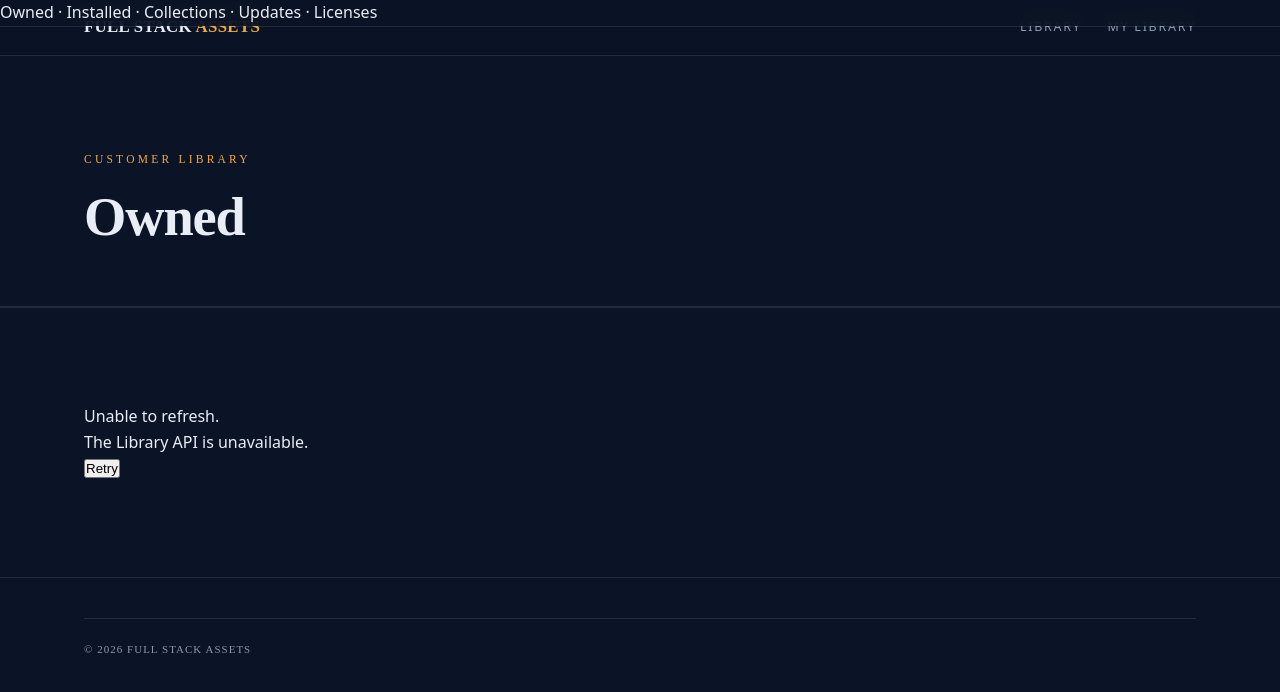
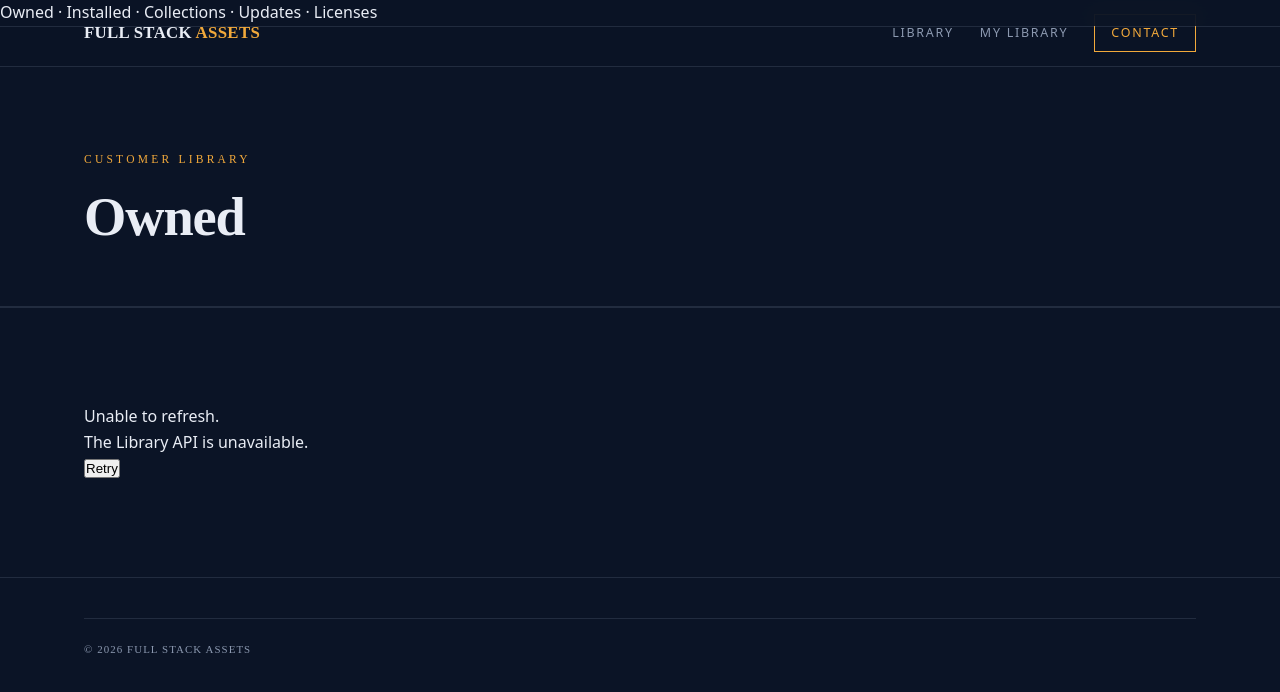
Before and after one commit to Full-Stack-Assets/FullStackAssets, a plain HTML site: page my-library/owned/index.html in a window 1280 px wide. Drawn offline with Linux system fonts and the light colour scheme; no server answers.

Commit message:
fix(my-library): preserve Contact nav on owned route

```diff
--- a/my-library/owned/index.html
+++ b/my-library/owned/index.html
@@ -1 +1 @@
-<!DOCTYPE html><html lang="en"><head><meta charset="UTF-8"><meta name="viewport" content="width=device-width, initial-scale=1.0"><meta name="marketplace-api-base" content=""><title>Owned | My Library</title><link rel="stylesheet" href="/assets/style.css"></head><body><a class="skip-link" href="#main">Skip to content</a><nav><div class="nav-inner"><a href="/" class="logo">FULL STACK <span>ASSETS</span></a><div class="nav-links"><a href="/library/">Library</a><a href="/my-library/">My Library</a></div></div></nav><main id="main" data-my-library><header class="page-hero"><div class="wrap"><div class="eyebrow">Customer Library</div><h1>Owned</h1></div></header><section><div class="wrap"><nav aria-label="My Library sections"><a href="/my-library/owned/">Owned</a> · <a href="/my-library/installed/">Installed</a> · <a href="/my-library/collections/">Collections</a> · <a href="/my-library/updates/">Updates</a> · <a href="/my-library/licenses/">Licenses</a></nav><p data-library-status aria-live="polite">Loading</p><div data-library-content><p>Loading</p></div><button type="button" data-library-retry hidden>Retry</button><div hidden>Sign in required · Loading · No products yet · Update available · Runtime unavailable · License expired</div></div></section></main><footer><div class="foot-inner"><div class="foot-bottom"><span>© 2026 Full Stack Assets</span></div></div></footer><script src="/assets/my-library.js"></script></body></html>
+<!DOCTYPE html><html lang="en"><head><meta charset="UTF-8"><meta name="viewport" content="width=device-width, initial-scale=1.0"><meta name="marketplace-api-base" content=""><title>Owned | My Library</title><link rel="stylesheet" href="/assets/style.css"></head><body><a class="skip-link" href="#main">Skip to content</a><nav><div class="nav-inner"><a href="/" class="logo">FULL STACK <span>ASSETS</span></a><div class="nav-links"><a href="/library/">Library</a><a href="/my-library/">My Library</a><a href="/#contact" class="nav-cta">Contact</a></div></div></nav><main id="main" data-my-library><header class="page-hero"><div class="wrap"><div class="eyebrow">Customer Library</div><h1>Owned</h1></div></header><section><div class="wrap"><nav aria-label="My Library sections"><a href="/my-library/owned/">Owned</a> · <a href="/my-library/installed/">Installed</a> · <a href="/my-library/collections/">Collections</a> · <a href="/my-library/updates/">Updates</a> · <a href="/my-library/licenses/">Licenses</a></nav><p data-library-status aria-live="polite">Loading</p><div data-library-content><p>Loading</p></div><button type="button" data-library-retry hidden>Retry</button><div hidden>Sign in required · Loading · No products yet · Update available · Runtime unavailable · License expired</div></div></section></main><footer><div class="foot-inner"><div class="foot-bottom"><span>© 2026 Full Stack Assets</span></div></div></footer><script src="/assets/my-library.js"></script></body></html>
```
